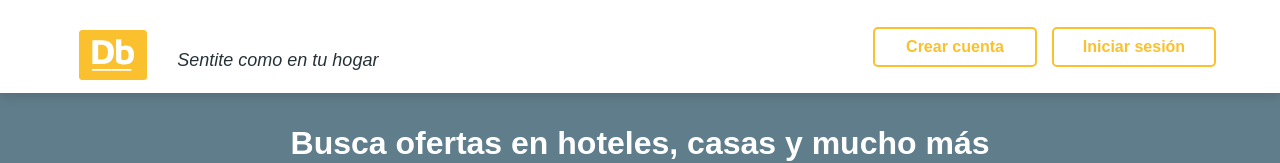
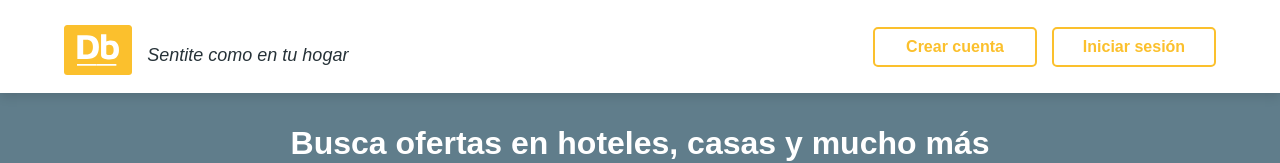
Before and after one commit to damianmicheli/digital-booking-fe, a React (Create React App) app in the folder frontend/: page / in a window 1280 px wide. Shown: the top 163 px of the page. Built offline with nearby package versions, Linux system fonts and the light colour scheme; no server answers.

Commit message:
Ajustes de estilo en Header

```diff
--- a/frontend/src/components/header/header.module.css
+++ b/frontend/src/components/header/header.module.css
@@ -78,9 +78,10 @@
     font-weight: 300;
     font-size: 18px;
     color: #263238;
+    padding-left: 15px;
+    padding-top: 10px;
   }
   .logoSlogan :last-child {
-    padding-left: 15px;
-    margin-top: 20px;
+    margin-top: 10px;
   }
 }
```
